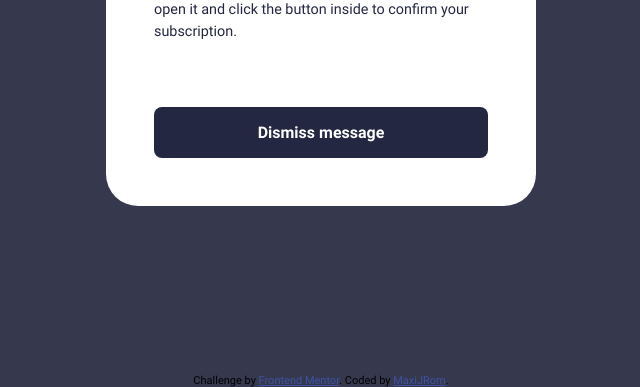
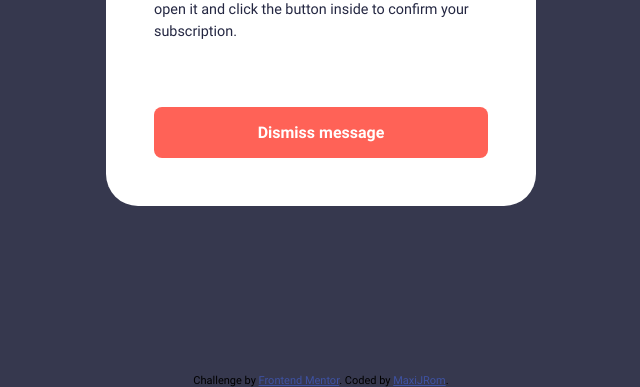
Before and after one commit to MaxiJRom/newsletter-sign-up-with-success-message-main, a plain HTML site: page success.html in a window 1280 px wide. In both pictures the pointer is over the link "Dismiss message". Shown: the part 413-800 px from the top of the page, without its empty margins (319-959 px from the left). Drawn offline with Linux system fonts and the light colour scheme.

Commit message:
adding hover effects to buttons

```diff
--- a/style.css
+++ b/style.css
@@ -81,6 +81,7 @@ section {
 }
 
 .success a:active,
+.success a:hover,
 .success a:focus {
 	background-color: var(--clr-tomato);
 	color: var(--clr-white);
```
